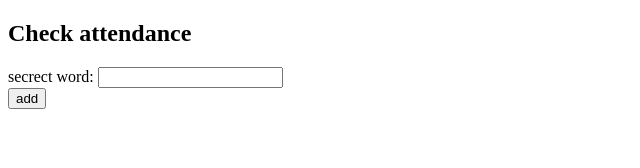
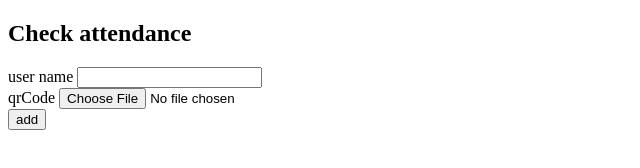
Before and after one commit to thainguyen1093/MWA_week3_day1, a website: page public/faculty/checkAttendance.html in a window 1280 px wide. Shown: the whole page, without its empty margins (0-640 px from the left). Drawn offline with Linux system fonts and the light colour scheme.

Commit message:
First commit

```diff
--- a/public/faculty/checkAttendance.html
+++ b/public/faculty/checkAttendance.html
@@ -1,16 +1,21 @@
 <!DOCTYPE html>
 <html>
+
 <body>
 
-<h2>Check attendance</h2>
+  <h2>Check attendance</h2>
 
-<form>
-  <label for="secrectWord">secrect word: </label>
-  <input type="text" id="secrectWord" name="secrectWord" value=""><br>
+  <form>
+    <label for="userName">user name </label>
+    <input type="text" id="userName" name="userName" value=""><br>
 
+    <label for="qrCode">qrCode</label>
+    <input type="file" id="qrCode" name="qrCode" accept="image/png, image/jpeg">
 
-  <input type="submit" value="add">
-</form>
+    <br/>
+    <input type="submit" value="add">
+  </form>
 
 </body>
+
 </html>
```
